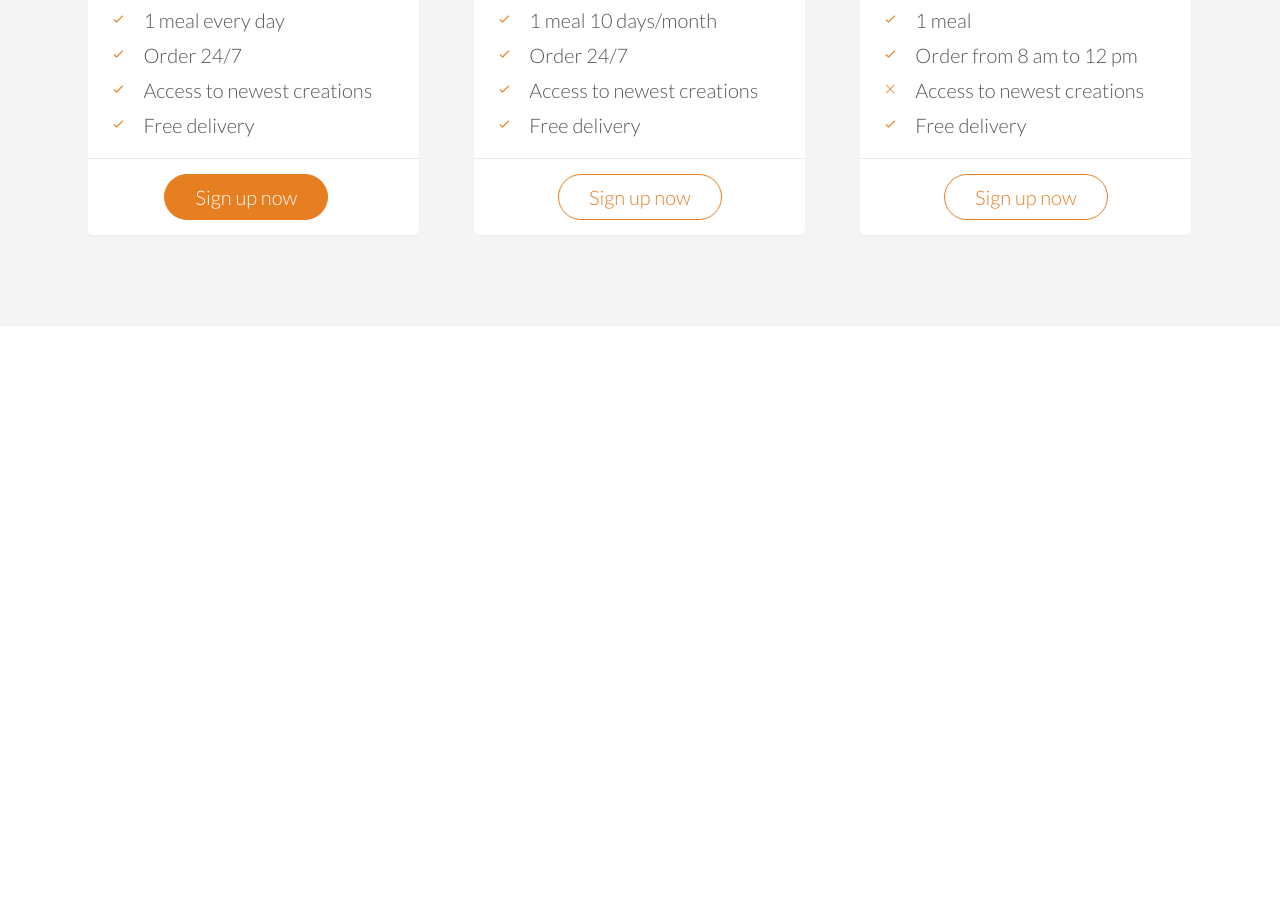
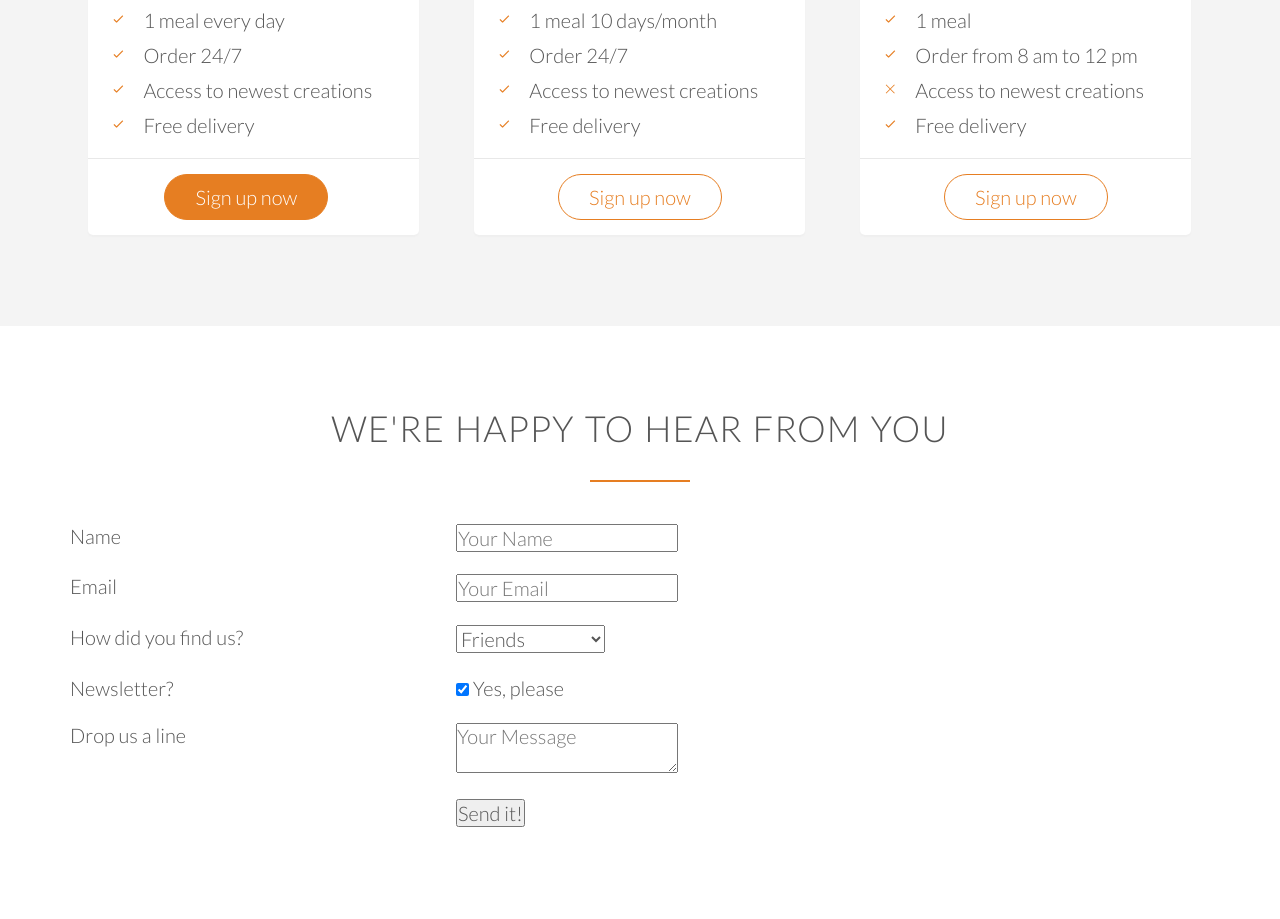
Before and after one commit to kzapata19/omniFood, a plain HTML site: page index.html in a window 1280 px wide. Shown: the part 4313-5232 px from the top of the page. Before the commit the page ends 4639 px from the top, so only its background shows below. Drawn offline with Linux system fonts and the light colour scheme; files whose address does not match are found by name.

Commit message:
Add contact form labels and fields

```diff
--- a/index.html
+++ b/index.html
@@ -319,6 +319,70 @@
       </div>
     </section>
 
+    <section class="section-form">
+      <div class="row">
+        <h2>We're happy to hear from you</h2>
+      </div>
+      <div class="row">
+        <form method="post" action="#" class="contact-form">
+          <div class="row">
+            <div class="col span-1-of-3">
+              <label for="name">Name</label>
+            </div>
+            <div class="col span-2-of-3">
+              <input type="text" name="name" id="name" placeholder="Your Name" required>
+            </div>
+          </div>
+          <div class="row">
+            <div class="col span-1-of-3">
+              <label for="email">Email</label>
+            </div>
+            <div class="col span-2-of-3">
+              <input type="email" name="email" id="email" placeholder="Your Email" required>
+            </div>
+          </div>
+          <div class="row">
+            <div class="col span-1-of-3">
+              <label for="find-us">How did you find us?</label>
+            </div>
+            <div class="col span-2-of-3">
+              <select name="find-us" id="find-us">
+                <option value="friends" selected>Friends</option>
+                <option value="search">Search Engine</option>
+                <option value="ad">Advertisement</option>
+                <option value="other">Other</option>
+              </select>
+            </div>
+          </div>
+          <div class="row">
+            <div class="col span-1-of-3">
+              <label for="news">Newsletter?</label>
+            </div>
+            <div class="col span-2-of-3">
+              <input type="checkbox" name="news" id="news" checked>  Yes, please
+            </div>
+          </div>
+          <div class="row">
+            <div class="col span-1-of-3">
+              <label for="message">Drop us a line</label>
+            </div>
+            <div class="col span-2-of-3">
+              <textarea name="message" id="message" placeholder="Your Message"></textarea>
+            </div>
+          </div>
+          <div class="row">
+            <div class="col span-1-of-3">
+              <label>&nbsp;</label>
+            </div>
+            <div class="col span-2-of-3">
+              <input type="submit" value="Send it!"class="btn btn-full">
+            </div>
+          </div>
+        </form>
+      </div>
+
+    </section>
+
   </body>
 
 </html>
```
